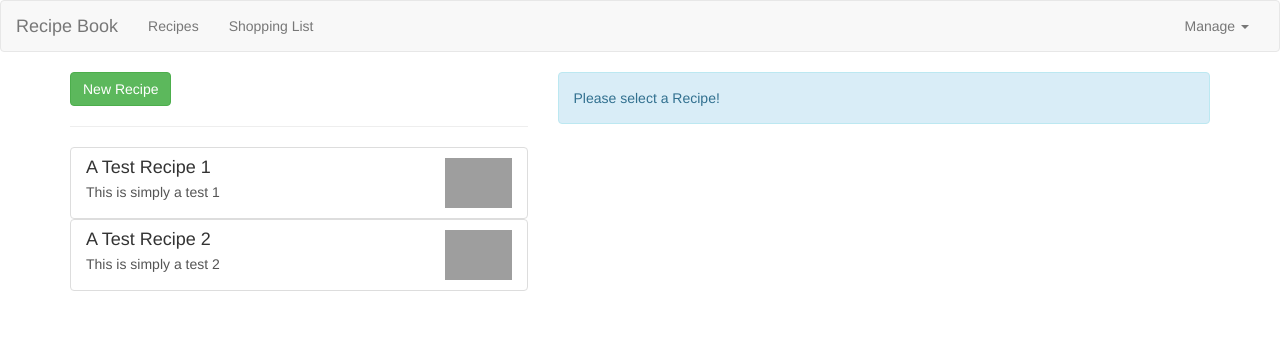
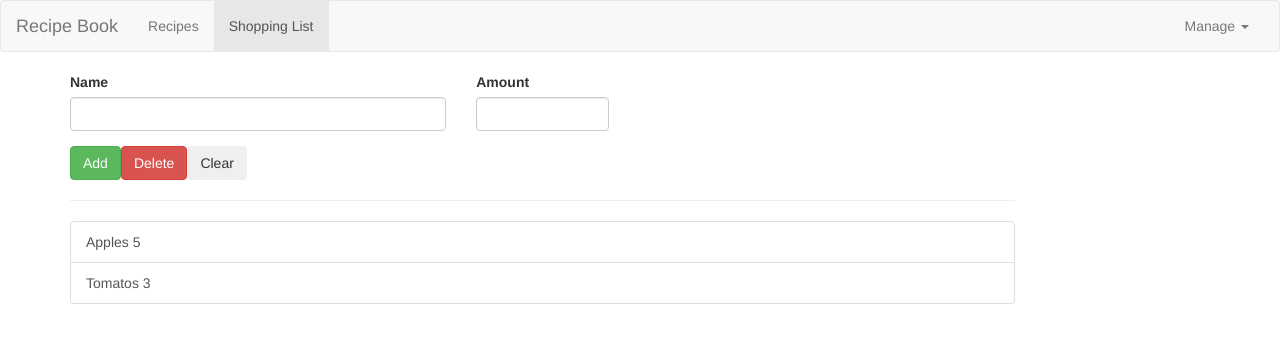
Before and after one commit to pawtwa/angular-7-first-app, an Angular app: page /shopping-list in a window 1280 px wide. Shown: the top 342 px of the page. Built offline with nearby package versions, Linux system fonts and the light colour scheme; grey boxes are pictures that could not be loaded.

Commit message:
Setting up routes, adding navigation to the App, marking active navigation item, fixing page reload issues

```diff
--- /dev/null
+++ b/src/app/app-routing.module.ts
@@ -0,0 +1,41 @@
+import { NgModule } from "@angular/core";
+import { Routes, RouterModule } from '@angular/router';
+import { ShoppingListComponent } from "./shopping-list/shopping-list.component";
+import { RecipesComponent } from "./recipes/recipes.component";
+
+const appRoutes: Routes = [
+    {
+        path: '',
+        redirectTo: '/recipes',
+        pathMatch: 'full'
+    },
+    {
+        path: 'recipes',
+        component: RecipesComponent
+    },
+    {
+        path: 'shopping-list',
+        component: ShoppingListComponent
+        // children: [
+        //   {
+        //     path: ':id/:name',
+        //     component: UserComponent
+        //   }
+        // ]
+    }
+]
+
+@NgModule({
+    imports: [
+        RouterModule.forRoot(appRoutes, {
+            //useHash: true
+        })
+    ],
+    exports: [
+        RouterModule
+    ]
+})
+export class AppRoutingModule
+{
+
+}
--- a/src/app/app.component.html
+++ b/src/app/app.component.html
@@ -2,8 +2,9 @@
 <div class="container">
   <div class="row">
     <div class="col-md-12">
-      <app-recipes *ngIf="leadedFeature === 'recipe'"></app-recipes>
-      <app-shopping-list *ngIf="leadedFeature === 'shoppingList'"></app-shopping-list>
+        <router-outlet></router-outlet>
+      <!-- <app-recipes *ngIf="leadedFeature === 'recipe'"></app-recipes>
+      <app-shopping-list *ngIf="leadedFeature === 'shoppingList'"></app-shopping-list> -->
     </div>
   </div>
 </div>
--- a/src/app/app.module.ts
+++ b/src/app/app.module.ts
@@ -13,6 +13,7 @@ import { ShoppingListComponent } from './shopping-list/shopping-list.component';
 import { ShoppingEditComponent } from './shopping-list/shopping-edit/shopping-edit.component';
 import { DropdownDirective } from './shared/dropdown.directive';
 import { ShoppingListService } from './shopping-list/shopping-list.service';
+import { AppRoutingModule } from './app-routing.module';
 
 @NgModule({
   declarations: [
@@ -29,7 +30,8 @@ import { ShoppingListService } from './shopping-list/shopping-list.service';
   imports: [
     BrowserModule,
     FormsModule,
-    HttpModule
+    HttpModule,
+    AppRoutingModule
   ],
   providers: [ShoppingListService],
   bootstrap: [AppComponent]
--- a/src/app/header/header.component.html
+++ b/src/app/header/header.component.html
@@ -1,23 +1,29 @@
 <nav class="navbar navbar-default">
     <div class="container-fluid">
         <div class="navbar-header">
-            <a href="#" class="navbar-brand">Recipe Book</a>
+            <a href="#" (click)="brandClick($event)" class="navbar-brand">Recipe Book</a>
         </div>
         <div class="collapse navbar-collapse">
             <ul class="nav navbar-nav">
-                <li>
-                    <a href="#" (click)="onSelect('recipe', $event)">Recipes</a>
+                <li
+                    routerLinkActive="active"
+                >
+                    <!-- <a href="#" (click)="onSelect('recipe', $event)">Recipes</a> -->
+                    <a routerLink="/recipes">Recipes</a>
                 </li>
-                <li>
-                    <a href="#" (click)="onSelect('shoppingList', $event)">Shopping List</a>
+                <li
+                    routerLinkActive="active"
+                >
+                    <!-- <a href="#" (click)="onSelect('shoppingList', $event)">Shopping List</a> -->
+                    <a routerLink="/shopping-list">Shopping List</a>
                 </li>
             </ul>
             <ul class="nav navbar-nav navbar-right">
                 <li appDropdown class="dropdown">
-                    <a href="#" class="dropdown-toggle">Manage <span class="caret"></span></a>
+                    <a href="#" (click)="$event.preventDefault()" class="dropdown-toggle">Manage <span class="caret"></span></a>
                     <ul class="dropdown-menu">
-                        <li><a href="#">Save Data</a></li>
-                        <li><a href="#">Fetch Data</a></li>
+                        <li><a href="#" (click)="$event.preventDefault()">Save Data</a></li>
+                        <li><a href="#" (click)="$event.preventDefault()">Fetch Data</a></li>
                     </ul>
                 </li>
             </ul>
--- a/src/app/header/header.component.ts
+++ b/src/app/header/header.component.ts
@@ -1,14 +1,19 @@
-import { Component, OnInit, EventEmitter, Output } from '@angular/core';
+import { Component, OnInit, EventEmitter, Output, Injectable } from '@angular/core';
+import { Router } from '@angular/router';
 
 @Component({
   selector: 'app-header',
   templateUrl: './header.component.html',
   styleUrls: ['./header.component.css']
 })
+
+@Injectable()
 export class HeaderComponent implements OnInit {
   @Output() featureSelected = new EventEmitter<string>();
 
-  constructor() { }
+  constructor(
+    private router: Router
+  ) { }
 
   ngOnInit() {
   }
@@ -16,4 +21,9 @@ export class HeaderComponent implements OnInit {
   onSelect(feature: string, event) {
     this.featureSelected.emit(feature);
   }
+
+  brandClick(event: UIEvent) {
+    event.preventDefault();
+    this.router.navigate(['/recipes']);
+  }
 }
--- a/src/app/recipes/recipe-detail/recipe-detail.component.ts
+++ b/src/app/recipes/recipe-detail/recipe-detail.component.ts
@@ -19,15 +19,15 @@ export class RecipeDetailComponent implements OnInit, OnChanges {
   ngOnChanges(data) {
   }
 
-  addToShopingList(event) {
+  addToShopingList(event: UIEvent) {
     this.recipeService.addIngridientsToShopingList(this.id);
   }
 
-  editRecipe(event) {
+  editRecipe(event: UIEvent) {
 
   }
 
-  deleteRecipe(event) {
+  deleteRecipe(event: UIEvent) {
     this.recipeService.deleteRecipe(this.id);
   }
 }
--- a/src/app/recipes/recipe-list/recipe-item/recipe-item.component.html
+++ b/src/app/recipes/recipe-list/recipe-item/recipe-item.component.html
@@ -1,7 +1,7 @@
 <a
     href="#"
     class="list-group-item clearfix"
-    (click)="onSelected()"
+    (click)="onSelected($event)"
 >
     <div class="pull-left">
         <h4 class="list-group-item-heading">{{ recipe.name }}</h4>
--- a/src/app/recipes/recipe-list/recipe-item/recipe-item.component.ts
+++ b/src/app/recipes/recipe-list/recipe-item/recipe-item.component.ts
@@ -16,7 +16,8 @@ export class RecipeItemComponent implements OnInit {
   ngOnInit() {
   }
 
-  onSelected() {
+  onSelected(event: UIEvent) {
+    event.preventDefault();
     this.recipeService.setRecipeCurrentId(this.id);
   }
 }
--- a/src/app/shopping-list/shopping-edit/shopping-edit.component.ts
+++ b/src/app/shopping-list/shopping-edit/shopping-edit.component.ts
@@ -19,15 +19,15 @@ export class ShoppingEditComponent implements OnInit {
   ngOnInit() {
   }
 
-  onDeleteClick(event) {
+  onDeleteClick(event: UIEvent) {
     this.shoppingListService.deleteSelectedIngridient();
   }
 
-  onClearClick(event) {
+  onClearClick(event: UIEvent) {
     this.shoppingListService.clearIngridients();
   }
 
-  onAddClick(event) {
+  onAddClick(event: UIEvent) {
     this.nameInputError = false;
     this.amountInputError = false;
     if (this.nameInput.nativeElement.value.trim().length && this.amountInput.nativeElement.value.length) {
--- a/src/app/shopping-list/shopping-list.component.ts
+++ b/src/app/shopping-list/shopping-list.component.ts
@@ -23,6 +23,7 @@ export class ShoppingListComponent implements OnInit {
   }
 
   onClick(id, event) {
+    event.preventDefault();
     this.shoppingListService.setSelectedIngridientId(id);
   }
 }
--- a/src/app/shopping-list/shopping-list.service.ts
+++ b/src/app/shopping-list/shopping-list.service.ts
@@ -22,8 +22,10 @@ export class ShoppingListService
     }
 
     deleteSelectedIngridient() {
-        this.ingridients.splice(this.selectedIngridientId, 1);
-        this.ingridientsChanged.emit(this.getIngridients());
+        if (this.selectedIngridientId >= 0) {
+            this.ingridients.splice(this.selectedIngridientId, 1);
+            this.ingridientsChanged.emit(this.getIngridients());
+        }
     }
 
     clearIngridients() {
```
